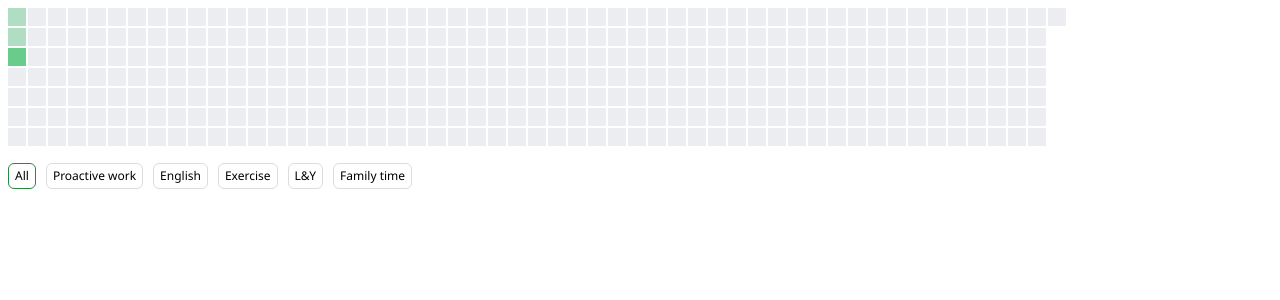
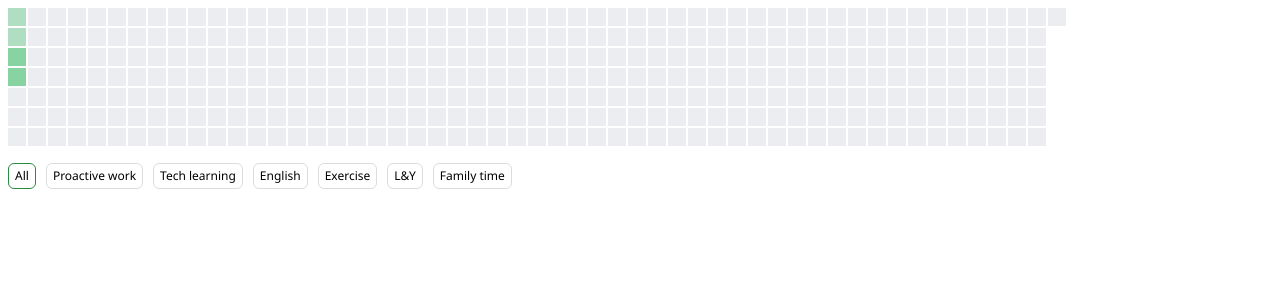
Before and after one commit to yuleicul/what-did-you-do-today, a SvelteKit app: page / in a window 1280 px wide. Shown: the top 300 px of the page. Built offline with nearby package versions, Linux system fonts and the light colour scheme.

Commit message:
Update +page.server.js

```diff
--- a/src/routes/+page.server.js
+++ b/src/routes/+page.server.js
@@ -13,7 +13,7 @@ export function load() {
   }
 
   // Get events
-  const TYPES = ['Proactive work', 'English', 'Exercise', 'L&Y', 'Family time'];
+  const TYPES = ['Proactive work', 'Tech learning', 'English', 'Exercise', 'L&Y', 'Family time'];
 
   const iconObject = {
     svelte: 'vscode-icons:file-type-svelte',
@@ -24,7 +24,8 @@ export function load() {
     shopping: 'ph:shopping-cart',
     ketcher: 'vscode-icons:file-type-moleculer',
     javascript: 'logos:javascript',
-    tv: 'uil:tv-retro'
+    tv: 'uil:tv-retro',
+    testingLibrary: 'logos:testing-library'
   };
 
   const eventObject = {
@@ -51,12 +52,19 @@ export function load() {
       {
         description: 'Learned how to make a lexer for a homemade programming language',
         icon: iconObject.javascript,
+        type: 'Tech learning'
+      }
+    ],
+    '1/4/2023': [
+      {
+        description: 'Figured out how states flow in Ketcher (editor.dispatch -> redux dispatch -> update component states by `connect`)',
+        icon: iconObject.ketcher,
         type: 'Proactive work'
       },
       {
-        description: 'Learned English with Modern Family S01 E06',
-        icon: iconObject.tv,
-        type: 'English'
+        description: 'Knew how to use Jest with Rollup (@babel/preset-env), but don\'t know why',
+        icon: iconObject.testingLibrary,
+        type: 'Tech learning'
       }
     ]
   };
```
